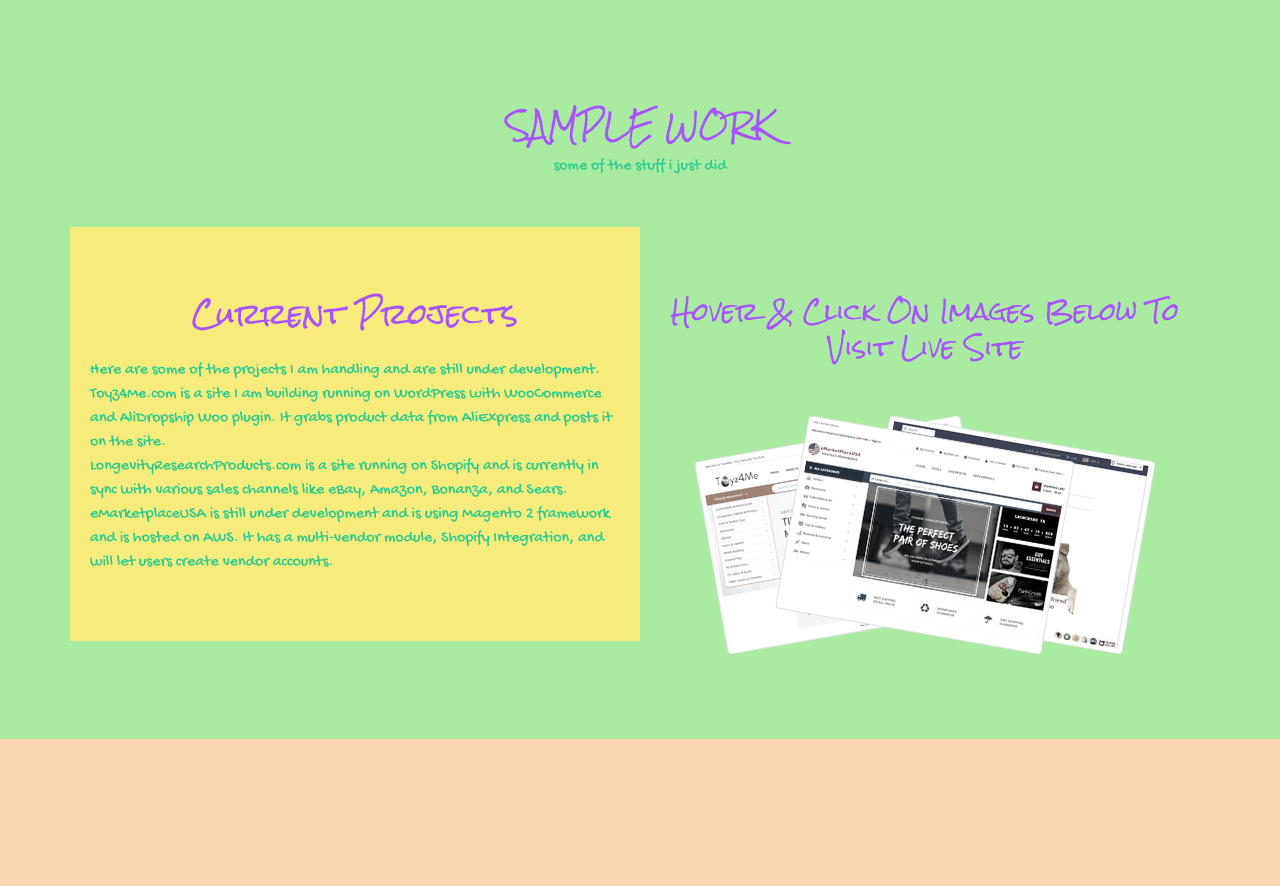
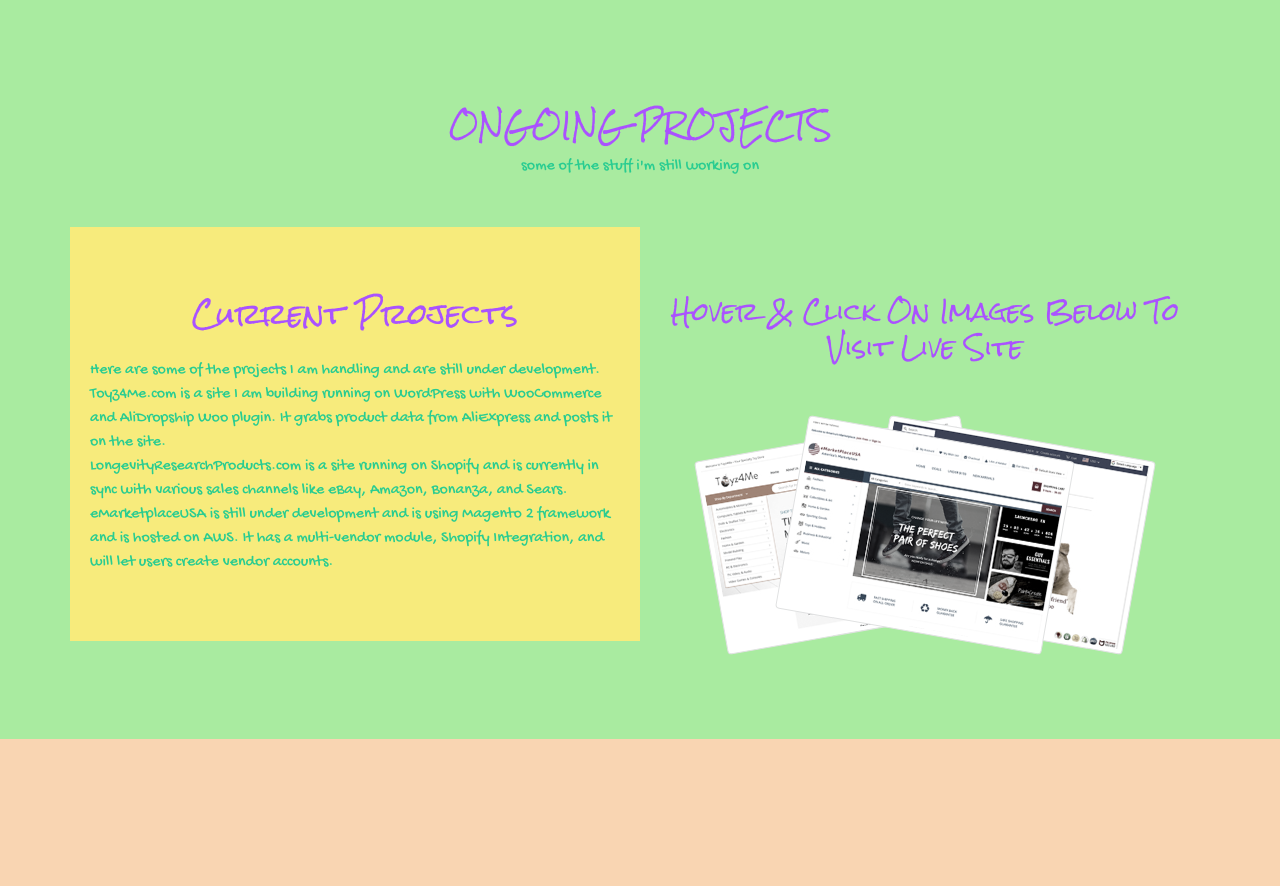
Before and after one commit to blue0knight/WebPortfolioV3, a website: page src/index.html in a window 1280 px wide. Shown: the part 2713-3599 px from the top of the page. Drawn offline with nearby package versions, Linux system fonts and the light colour scheme; some packages are replaced by stand-ins of ours; a script that the page names is missing.

Commit message:
fixed latest vulnerabilities

```diff
--- a/package.json
+++ b/package.json
@@ -12,7 +12,6 @@
   "devDependencies": {
     "autoprefixer": "^9.5.1",
     "bootstrap": "^4.3.1",
-    "browser-sync": "^2.26.5",
     "cssnano": "^4.1.10",
     "gulp": "^4.0.1",
     "gulp-postcss": "^8.0.0",
@@ -24,7 +23,8 @@
     "popper.js": "^1.15.0"
   },
   "dependencies": {
-    "axios": "^0.18.0",
+    "axios": "^0.18.1",
+    "browser-sync": "^2.26.7",
     "node-pre-gyp": "^0.13.0"
   }
 }
--- a/src/index.html
+++ b/src/index.html
@@ -374,8 +374,8 @@
     </section>
 
     <section id="current-projects">
-        <h3 class="text-center text-uppercase section-head">Sample Work</h3>
-        <p class="text-center section-text">some of the stuff i just did</p>
+        <h3 class="text-center text-uppercase section-head">Ongoing Projects</h3>
+        <p class="text-center section-text">some of the stuff i'm still working on</p>
         <div class="container">
                 <div class="row d-flex justify-content-center my-5 current-project">
                 <div class="col-md-6 project-description align-self-center text-center">
--- a/src/scss/styles.scss
+++ b/src/scss/styles.scss
@@ -324,7 +324,7 @@
   margin: 0 3px;
 }
 
-.btn-projects:hover, .is-checked {
+.btn-projects:hover, .btn-project:hover,  .is-checked {
   background-color: #f9d5b2;
   color: #ffffff !important;
   -webkit-transition: 1s all ease;
```
Also changed, not shown: src/css/styles.min.css, 1 other file.
